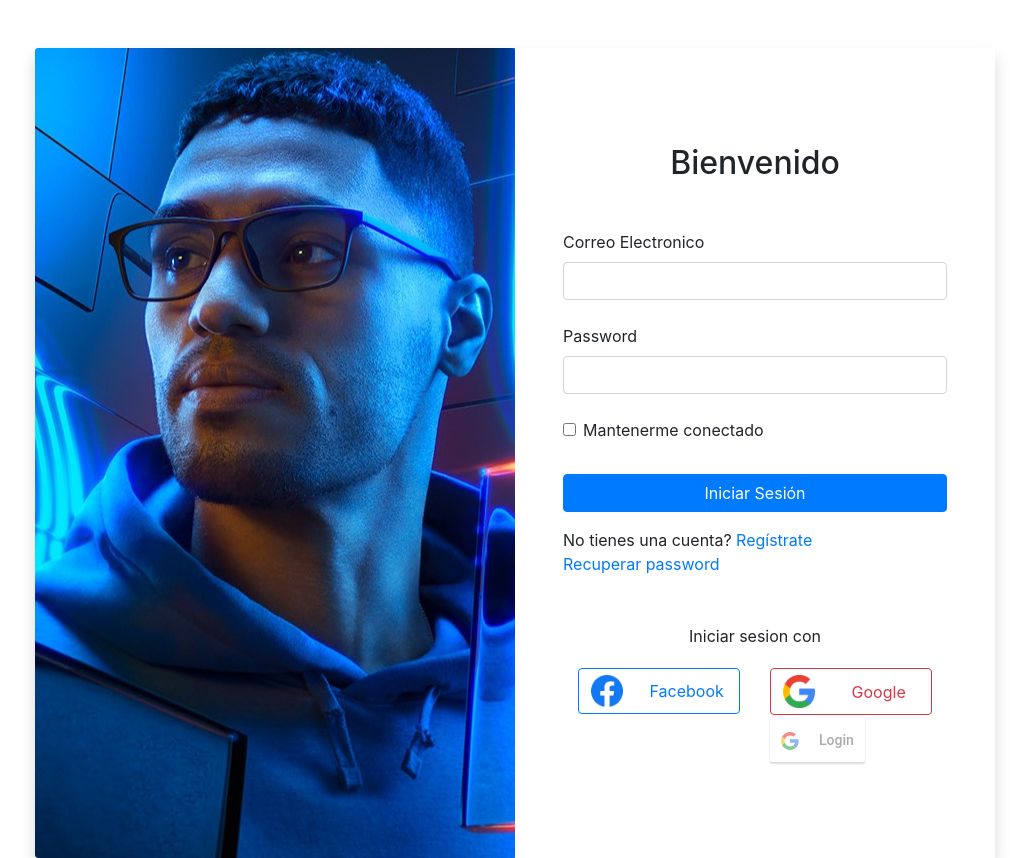
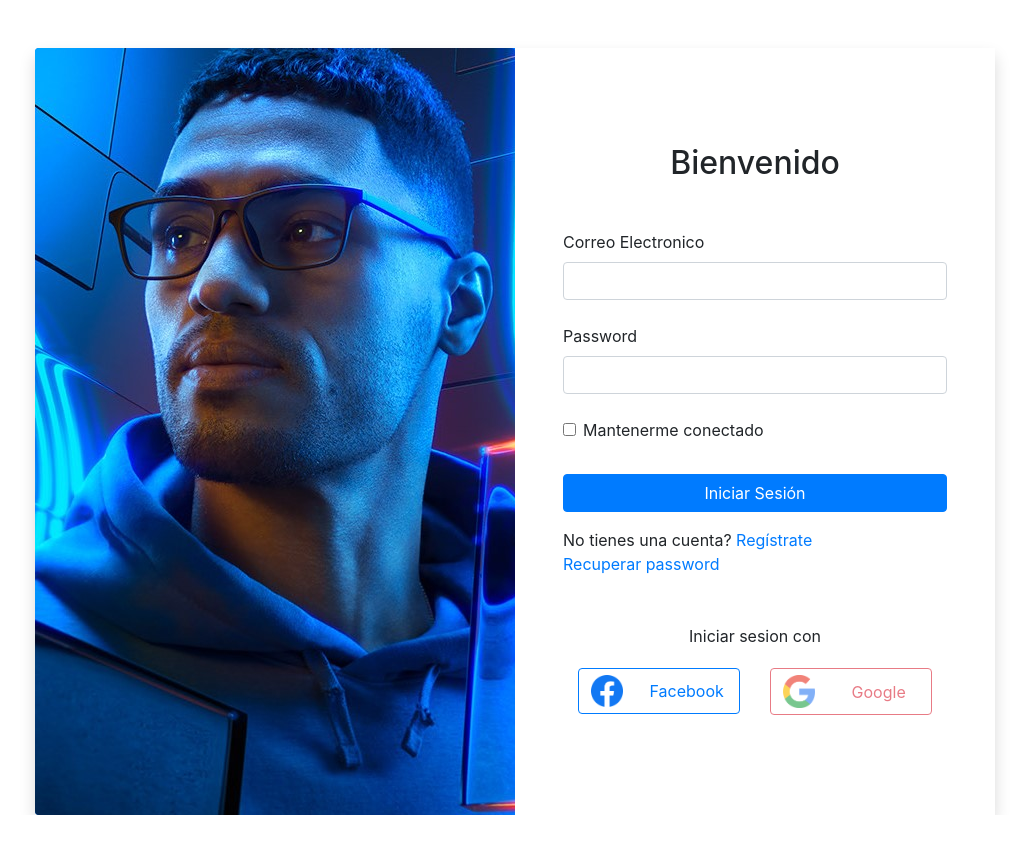
Before and after one commit to juancruzbidegain/logingoogle-react, a React (Create React App) app: page / in a window 1280 px wide. Shown: the whole page, without its empty margins (125-1154 px from the left). After the commit the page ends 815 px from the top, so only its background shows below. Built offline with nearby package versions, Linux system fonts and the light colour scheme.

Commit message:
google_ok

```diff
--- a/src/pages/Login.jsx
+++ b/src/pages/Login.jsx
@@ -23,11 +23,10 @@ const Login = () => {
     backgroundPosition: "center center",
   };
 
-
-  const responseGoogle = response => {
-      console.log(response)
-      console.log(response.profileObj)
-  }
+  const responseGoogle = (response) => {
+    console.log(response);
+    console.log(response.profileObj);
+  };
 
   return (
     <div className="container w-75 bg-primary mt-5 rounded shadow">
@@ -118,7 +117,12 @@ const Login = () => {
                 </button>
               </div>
               <div className="col">
+              <GoogleLogin
+                  clientId="346450705262-btqsjqmd23skcv54l90oahmfc2hbv8js.apps.googleusercontent.com"
+                  render={(renderProps) => (
                     <button
+                      onClick={renderProps.onClick}
+                      disabled={renderProps.disabled}
                       className="btn btn-outline-danger w-100 my-1"
                       type="button"
                     >
@@ -129,19 +133,17 @@ const Login = () => {
                     <div className="col-12 col-md-9 col-lg-8 col-xl-8 col-xxl-9 text-center">
                       Google
                     </div>
-
-
-
                   </div>
                 </button>
-                <br/>
-                <GoogleLogin
-                      clientId="346450705262-btqsjqmd23skcv54l90oahmfc2hbv8js.apps.googleusercontent.com"
+                  )}
                   buttonText="Login"
                   onSuccess={responseGoogle}
                   onFailure={responseGoogle}
                   cookiePolicy={"single_host_origin"}
                 />
+
+                <br />
+
               </div>
             </div>
           </div>
```
Lines whose indentation alone changed are shown as unchanged.
